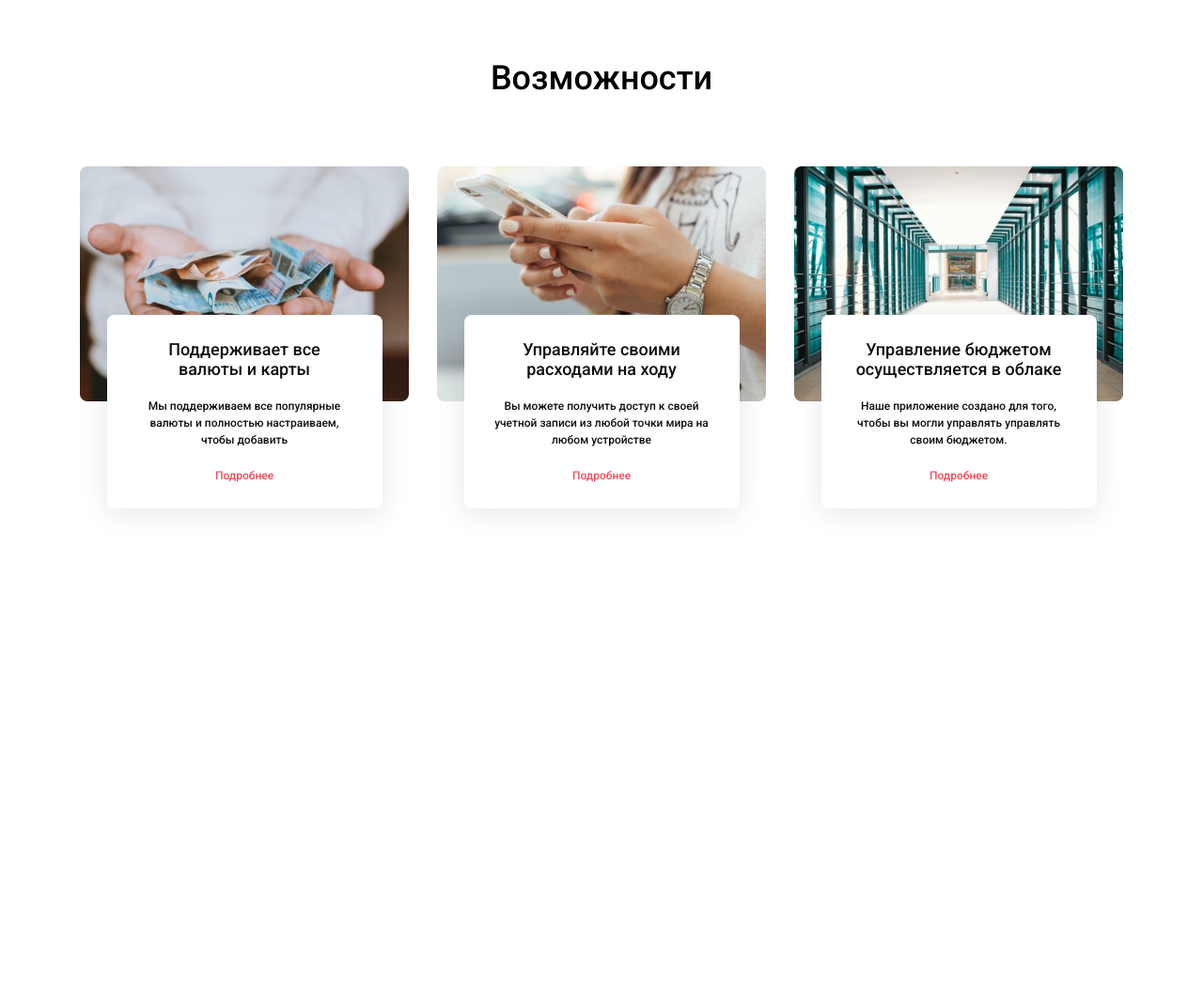
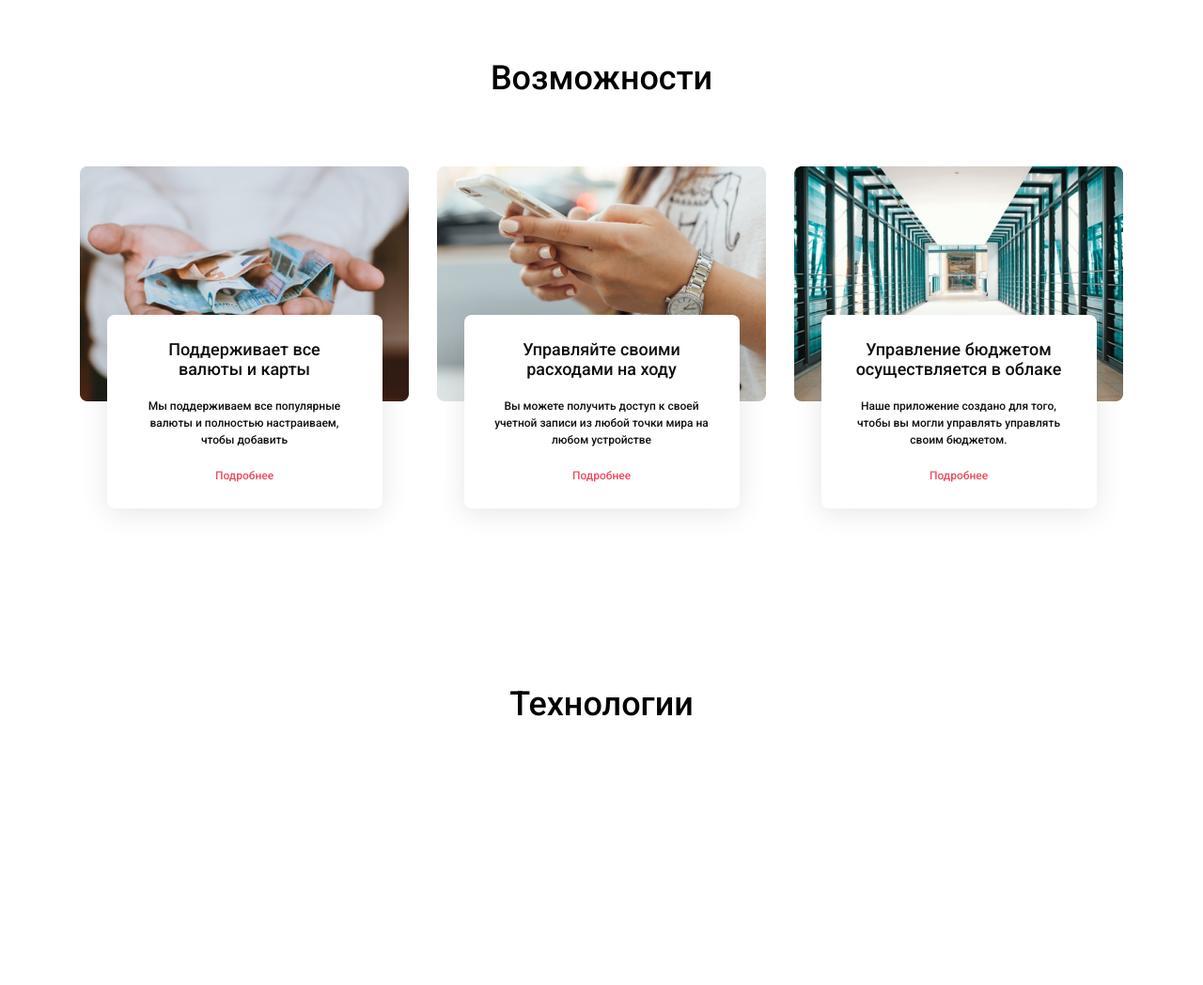
Before and after one commit to Holder-hash/CloudBudget, a plain HTML site: page index.html in a window 1280 px wide. Shown: the part 1283-2331 px from the top of the page at 94% size. Before the commit the page ends 1948 px from the top, so only its background shows below. Drawn offline with Linux system fonts and the light colour scheme; a web font is replaced by a local one.

Commit message:
section 3 media import & section created

```diff
--- a/index.html
+++ b/index.html
@@ -110,6 +110,18 @@
                 </div>
             </div>
         </section>
+
+        <section>
+            <h2>
+                Технологии
+            </h2>
+            <div>
+                <div class="card"></div>
+                <div class="card"></div>
+                <div class="card"></div>
+                <div class="card"></div>
+            </div>
+        </section>
     </main>
 
     <footer>
--- a/style.css
+++ b/style.css
@@ -251,3 +251,32 @@ main>section:nth-child(2)>div>.card>div>a {
     line-height: 150%; /* 18px */
     text-decoration: none;
 }
+
+/* TECHNOLOGIES */
+
+main>section:nth-child(3) {
+    width: 100%;
+    display: flex;
+    flex-direction: column;
+    align-items: center;
+    gap: 52px;
+}
+main>section:nth-child(3)>h2 {
+    padding-top: 63px;
+    color: #000;
+    text-align: center;
+    font-family: Roboto;
+    font-size: 36px;
+    font-style: normal;
+    font-weight: 500;
+    line-height: normal;
+}
+main>section:nth-child(3)>div {
+    display: flex;
+    gap: 30px;
+}
+main>section:nth-child(3)>div>.card {
+    width: 255px;
+    height: 226px;
+    background: #FFF;
+}
```
Also changed, not shown: media/ant-design_cloud-download-outline.png (added), media/ant-design_security-scan-outline.png (added), media/iwwa-file-csv.png (added), media/iwwa-file-pdf.png (added).
